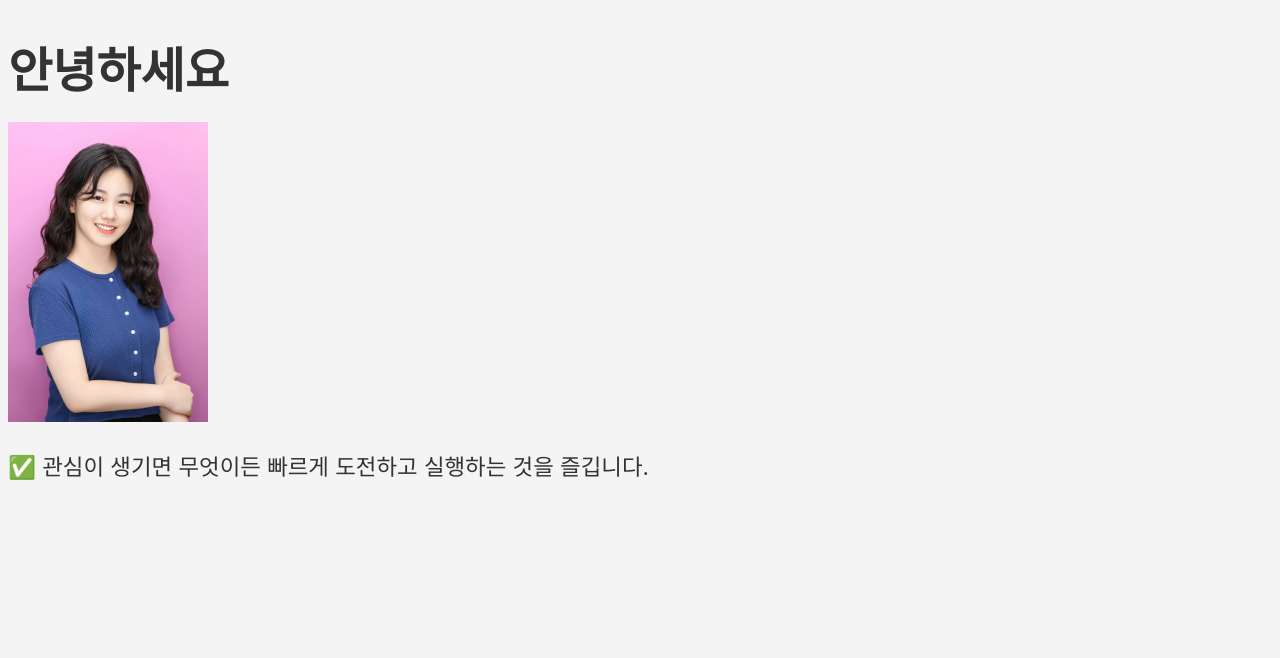
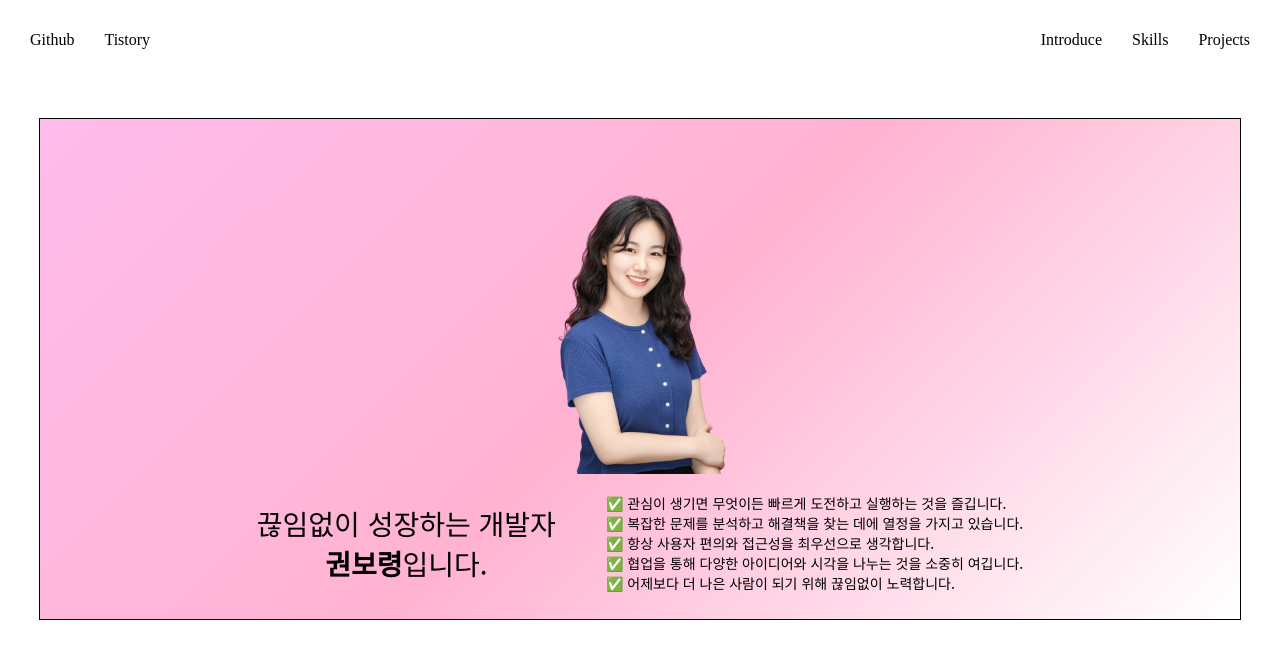
Before and after one commit to kwonboryong/Portfolio, a React (Vite) app: page / in a window 1280 px wide. Shown: the top 658 px of the page. Built offline with nearby package versions, Linux system fonts and the light colour scheme.

Commit message:
Update: 기본 스타일링 추가

```diff
--- a/index.html
+++ b/index.html
@@ -2,9 +2,10 @@
 <html lang="ko-KR">
 <head>
   <meta charset="UTF-8" />
-  <title>Vite 커스텀 템플릿</title>
+  <title>boryong's Protfolio</title>
   <meta name="viewport" content="width=device-width, initial-scale=1" />
-  <link rel="icon" type="image/svg+xml" href="/react.svg" />
+  <link rel="icon" type="image/svg+xml" href="./public/assets/icon.png" />
+  <link href="https://fonts.googleapis.com/css2?family=Noto+Sans+KR:wght@400;700&display=swap" rel="stylesheet" />
   <link rel="stylesheet" href="src/styles/main.css" />
   <script type="module" src="src/main.jsx"></script>
 </head>
--- /dev/null
+++ b/src/components/Header.jsx
@@ -0,0 +1,32 @@
+import s from "./Header.module.scss";
+
+function Header() {
+  return (
+    <div className={s.container}>
+      <div className={s.leftbox}>
+        <a
+          href="https://github.com/kwonboryong"
+          target="_blank"
+          rel="noopener noreferrer"
+        >
+          Github
+        </a>
+        <a
+          href="https://tensdiary.tistory.com/"
+          target="_blank"
+          rel="noopener noreferrer"
+        >
+          Tistory
+        </a>
+      </div>
+
+      <div className={s.rightbox}>
+        <a href="">Introduce</a>
+        <a href="">Skills</a>
+        <a href="">Projects</a>
+      </div>
+    </div>
+  );
+}
+
+export default Header;
--- /dev/null
+++ b/src/components/Header.module.scss
@@ -0,0 +1,25 @@
+.container {
+  display: flex;
+  justify-content: space-between;
+  align-items: center;
+
+  height: 80px;
+  padding: 0 30px;
+
+
+  a {
+    text-decoration: none;
+    cursor: pointer;
+    color: black;
+  }
+
+  .leftbox {
+    display: flex;
+    gap: 30px;
+  }
+
+  .rightbox {
+    display: flex;
+    gap: 30px;
+  }
+}
--- a/src/components/Introduce.jsx
+++ b/src/components/Introduce.jsx
@@ -1,6 +1,27 @@
+import s from "./Introduce.module.scss";
+
 function Introduce() {
   return (
-    <p>✅ 관심이 생기면 무엇이든 빠르게 도전하고 실행하는 것을 즐깁니다. </p>
+    <div className={s.container}>
+      <h1 className={s.title}>
+        끊임없이 성장하는 개발자 <br />
+        <strong>권보령</strong>
+        입니다.
+      </h1>
+      <div className={s.subTitle}>
+        <p>
+          ✅ 관심이 생기면 무엇이든 빠르게 도전하고 실행하는 것을 즐깁니다.
+        </p>
+        <p>
+          ✅ 복잡한 문제를 분석하고 해결책을 찾는 데에 열정을 가지고 있습니다.
+        </p>
+        <p>✅ 항상 사용자 편의와 접근성을 최우선으로 생각합니다.</p>
+        <p>
+          ✅ 협업을 통해 다양한 아이디어와 시각을 나누는 것을 소중히 여깁니다.
+        </p>
+        <p>✅ 어제보다 더 나은 사람이 되기 위해 끊임없이 노력합니다. </p>
+      </div>
+    </div>
   );
 }
 
--- /dev/null
+++ b/src/components/Introduce.module.scss
@@ -0,0 +1,26 @@
+.container {
+  display: flex;
+  flex-direction: row;
+  justify-content: center;
+  align-items: center;
+
+  .title {
+    color: black;
+    font-size: 28px;
+    font-family: "Noto Sans KR", sans-serif;
+    font-weight: 400;
+    text-align: center;
+
+    margin-right: 50px;
+  }
+
+  .subTitle {
+    color: black;
+    font-size: 14px;
+    font-family: "Noto Sans KR", sans-serif;
+
+    p {
+      margin: 0;
+    }
+  }
+}
--- a/src/components/Profile.jsx
+++ b/src/components/Profile.jsx
@@ -1,15 +1,14 @@
-import p from './../../public/assets/profile.webp';
-import s from './profile.module.scss';
+import s from "./Profile.module.scss";
 
 function Profile() {
   return (
-    <>
+    <div className={s.container}>
       <img
-      className={s.profile}
-        src={p}
+        className={s.profile}
+        src="/assets/profile.webp"
         alt="개발자 권보령 프로필 사진"
       />
-    </>
+    </div>
   );
 }
 
--- a/src/components/profile.module.scss
+++ b/src/components/profile.module.scss
@@ -1,6 +1,17 @@
+.container {
+  display: flex;
+  flex-direction: column;
+  justify-content: center;
+  align-items: center;
 
 
-.profile {
-  width: 200px;
-  height: 300px;
+  margin-top: 55px;
+  margin-bottom: 10px;
+
+  .profile {
+    width: 200px;
+    height: 300px;
+
+    // border-radius: 10px;
+  }
 }
--- a/src/pages/HomePage.jsx
+++ b/src/pages/HomePage.jsx
@@ -1,16 +1,11 @@
-import Introduce from '@/components/Introduce';
-import Profile from '@/components/Profile';
+import Main from "@/pages/Main";
 
-function HomePage(){
-
+function HomePage() {
   return (
     <div>
-      {/* <h1>끊임없이 성장하는 개발자 <br/> 권보령입니다!</h1> */}
-      <h1>안녕하세요</h1>
-      <Profile/>
-      <Introduce />
+      <Main />
     </div>
   );
-};
+}
 
 export default HomePage;
--- /dev/null
+++ b/src/pages/Main.jsx
@@ -0,0 +1,20 @@
+import Header from "@/components/Header";
+import Profile from "@/components/Profile";
+import Introduce from "@/components/Introduce";
+import s from "./Main.module.scss";
+
+function Main() {
+  return (
+    <>
+      <Header />
+      <div className={s.container}>
+        <div className={s.box}>
+          <Profile />
+          <Introduce />
+        </div>
+      </div>
+    </>
+  );
+}
+
+export default Main;
--- /dev/null
+++ b/src/pages/Main.module.scss
@@ -0,0 +1,18 @@
+.container {
+  user-select: none;
+  // height: 100vh;
+
+  display: flex;
+  justify-content: center;
+  align-items: center;
+
+  .box {
+    margin-top: 3%;
+    // margin-left: 8%;
+    background: linear-gradient(135deg, #FFBDEC 0%, #FFB3D1 50%, #FFFFFF 100%);
+
+    width: 1200px;
+    height: 500px;
+    border: 1px solid black;
+  }
+}
--- a/src/styles/main.css
+++ b/src/styles/main.css
@@ -1,10 +1,9 @@
 body {
-  font-family: -apple-system, BlinkMacSystemFont, 'Segoe UI', Roboto, 'Helvetica Neue', Arial, sans-serif;
-  box-sizing: border-box;
-  background-color: #f4f4f4;
-  color: #333;
+  user-select: none;
+  margin: 0;
 }
 
+/*
 h1 {
   font-size: 3rem;
   margin-bottom: 20px;
@@ -13,4 +12,4 @@ h1 {
 p {
   font-size: 1.4rem;
   line-height: 1.6;
-}
+} */
```
Also changed, not shown: public/assets/profile.webp.
